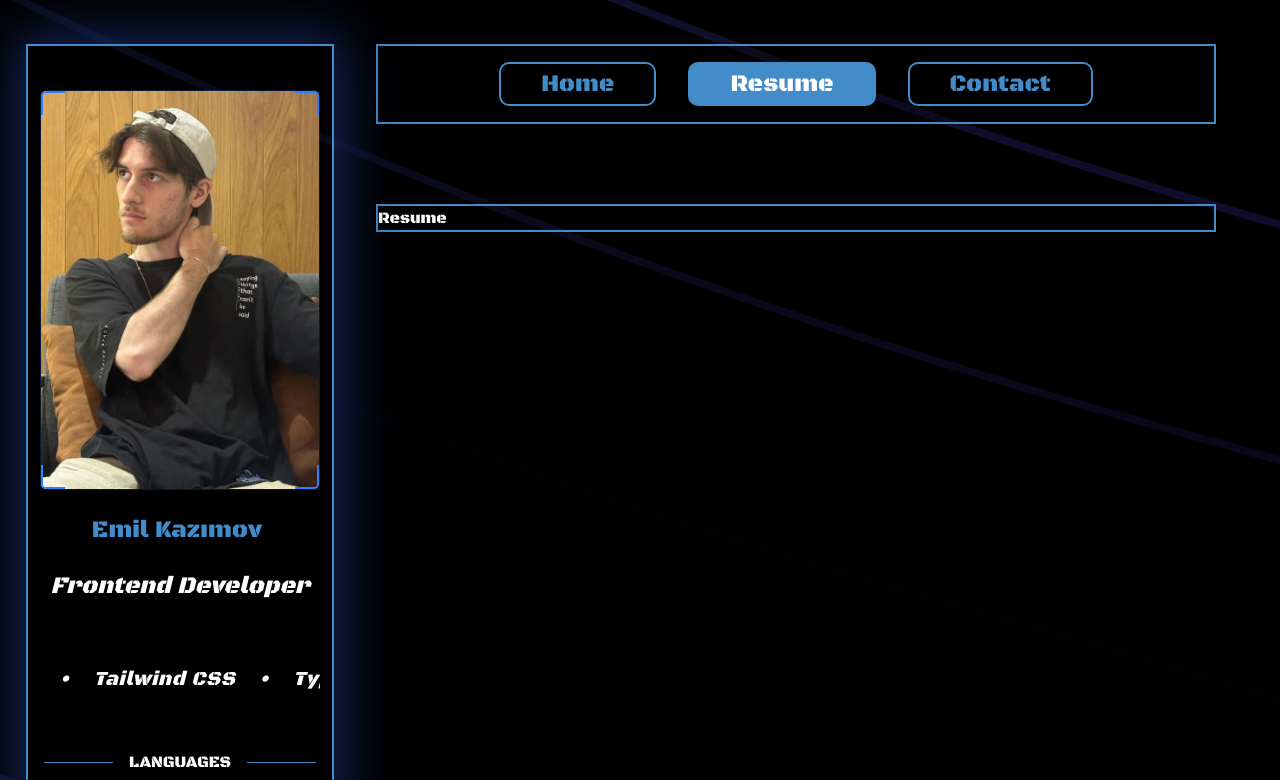
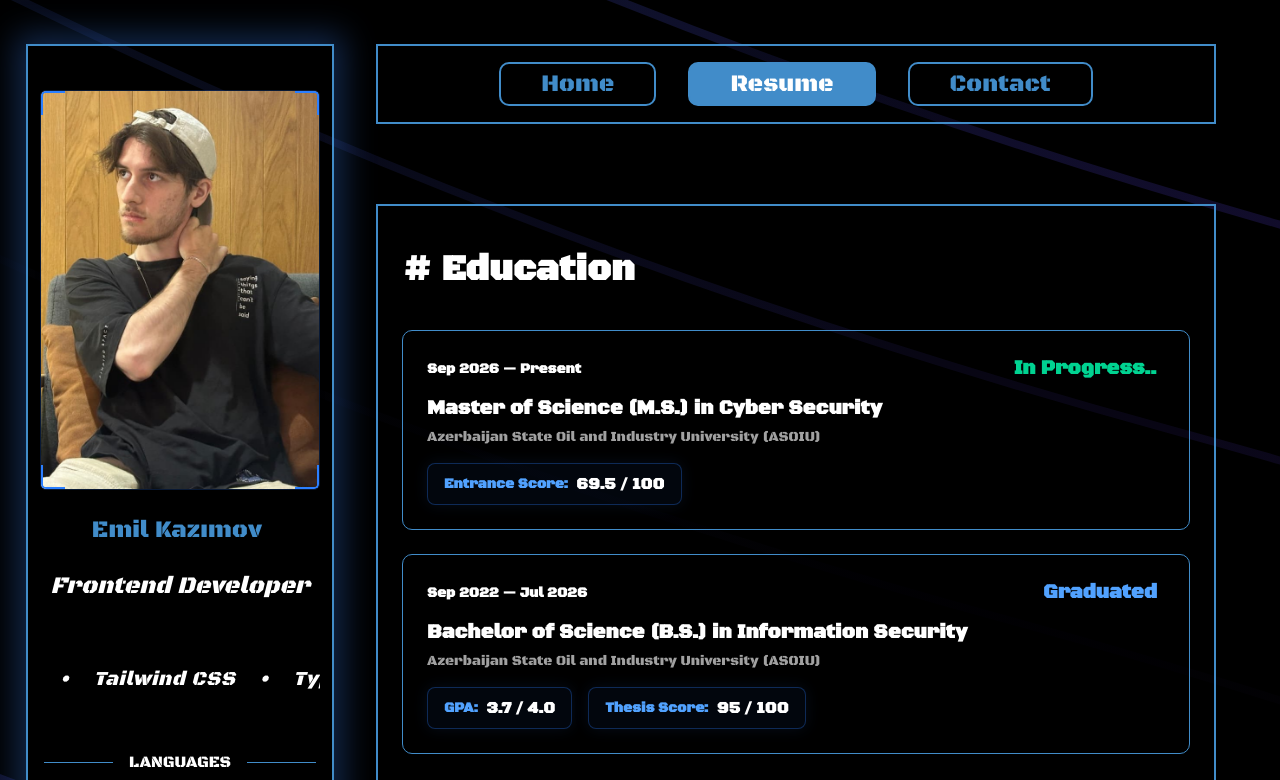
Before and after one commit to Emilhubb/Portfolio, a Next.js app: page /resume in a window 1280 px wide. Shown: the top 780 px of the page. Built offline with nearby package versions, Linux system fonts and the light colour scheme.

Commit message:
Adding education section to resume

```diff
--- a/app/layout.tsx
+++ b/app/layout.tsx
@@ -4,7 +4,7 @@ import { Black_Ops_One, Geist } from "next/font/google";
 import "./globals.css";
 import { cn } from "@/lib/utils";
 import { BackgroundBeams } from "@/components/ui/beams";
-import Navbar from "@/components/navbar components/Navbar"; // ← import your navbar
+import Navbar from "@/components/navbar components/Navbar";
 import AboutMe from "@/components/about me components/AboutMe";
 import PortfolioCard from "@/components/about me components/PortfolioCard";
 
--- a/app/resume/page.tsx
+++ b/app/resume/page.tsx
@@ -1,9 +1,9 @@
-import React from 'react'
+import ResumeDetails from "@/components/detailComponents/resumepage/ResumeDetails";
 
-const Resume = () => {
+export default function Resume() {
   return (
-    <div>Resume</div>
-  )
+    <>
+      <ResumeDetails />
+    </>
+  );
 }
-
-export default Resume
--- a/components/about me components/AboutMe.tsx
+++ b/components/about me components/AboutMe.tsx
@@ -3,7 +3,7 @@ import SocialList from "./SocialsList";
 
 const AboutMe = () => {
   return (
-    <div className="aboutme flex flex-col border-2 p-4 border-(--border-color) w-full shadow-blue-950 shadow-[0_0_50px_10px] bg-transparent backdrop-blur-[6px]  ">
+    <div className="aboutme flex flex-col border-2 p-4 border-(--border-color) w-full shadow-[0_0_30px_10px_rgba(59,130,246,0.3)] bg-transparent backdrop-blur-[6px]  ">
       <div className="flex flex-col items-center py-1">
         <p className="text-white text-4xl  text-center italic select-none py-5">
           About Me
--- a/components/about me components/MusicZone.tsx
+++ b/components/about me components/MusicZone.tsx
@@ -2,7 +2,7 @@ import React from "react";
 
 const MusicZone = () => {
   return (
-    <div className="aboutme flex flex-col border-2 p-4 border-(--border-color) w-full shadow-blue-950 shadow-[0_0_50px_10px] bg-transparent backdrop-blur-[6px]  ">
+    <div className="aboutme flex flex-col border-2 p-4 border-(--border-color) w-full shadow-[0_0_30px_10px_rgba(59,130,246,0.3)] bg-transparent backdrop-blur-[6px]  ">
       <div className="flex flex-col items-center py-1">
         <p className="text-white text-4xl  text-center italic select-none py-5">
           Music Zone
@@ -25,7 +25,7 @@ const MusicZone = () => {
           allowFullScreen
           allow="autoplay; clipboard-write; encrypted-media; fullscreen; picture-in-picture"
           loading="eager"
-          className=" shadow-blue-950 shadow-[0_10px_30px_1px] "
+          className=" shadow-[0_0_30px_10px_rgba(59,130,246,0.2)] "
         ></iframe>
       </div>
     </div>
--- a/components/about me components/PortfolioCard.tsx
+++ b/components/about me components/PortfolioCard.tsx
@@ -8,7 +8,7 @@ import MusicZone from "./MusicZone";
 const PortfolioCard = () => {
   return (
     <aside className="relative flex flex-col items-center w-78 h-auto rounded-[10px] pt-5  gap-20  ">
-      <div className="profilep p-1 border-2 border-(--border-color) shadow-blue-950 shadow-[0_0_50px_10px] bg-transparent backdrop-blur-[5px] ">
+      <div className="profilep p-1 border-2 border-(--border-color) shadow-[0_0_30px_10px_rgba(59,130,246,0.3)] bg-transparent backdrop-blur-[5px] ">
         <ImageOnly3D />
         <TypeWriter />
         <p className="text-white text-2xl py-10 text-center italic select-none">
--- a/components/detailComponents/homepage/FeaturedProjects.tsx
+++ b/components/detailComponents/homepage/FeaturedProjects.tsx
@@ -59,7 +59,7 @@ const FeaturedProjects: React.FC = () => {
             key={idx}
             href={project.link}
             target="_blank"
-            className="group relative border border-(--border-color) rounded-xl bg-black/40 backdrop-blur-sm hover:border-blue-500 transition-colors hover:transition-transform hover:scale-102 hover:-translate-y-1 duration-300 overflow-hidden"
+            className="group relative border border-(--border-color) rounded-xl bg-black/40 backdrop-blur-sm hover:border-blue-500 transition-colors hover:transition-transform hover:scale-102 hover:-translate-y-1 duration-400 overflow-hidden hover:shadow-[0_0_15px_rgba(59,130,246,0.9)] "
           >
             <div className="absolute inset-0 opacity-0 group-hover:opacity-100 transition-opacity duration-300 bg-blue-500/5 pointer-events-none z-10" />
 
--- /dev/null
+++ b/components/detailComponents/resumepage/EducationContext.tsx
@@ -0,0 +1,118 @@
+import React from "react";
+
+const EducationContext = () => {
+  interface EducationType {
+    id: number;
+    period: string;
+    degree: string;
+    institution: string;
+    status: string;
+    metrics?: {
+      gpa?: string;
+      thesisScore?: string;
+      entranceScore?: string;
+    };
+  }
+
+  const EducationData: EducationType[] = [
+    {
+      id: 1,
+      period: "Sep 2026 — Present",
+      degree: "Master of Science (M.S.) in Cyber Security",
+      institution: "Azerbaijan State Oil and Industry University (ASOIU)",
+      status: "In Progress..",
+      metrics: {
+        entranceScore: "69.5 / 100",
+      },
+    },
+    {
+      id: 2,
+      period: "Sep 2022 — Jul 2026",
+      degree: "Bachelor of Science (B.S.) in Information Security",
+      institution: "Azerbaijan State Oil and Industry University (ASOIU)",
+      status: "Graduated",
+      metrics: {
+        gpa: "3.7 / 4.0",
+        thesisScore: "95 / 100",
+      },
+    },
+  ];
+  return (
+    <div className="w-full  rounded-lg p-6 my-5  select-none">
+      <div className="flex flex-col gap-4 mb-10">
+        <span className="text-4xl font-bold text-(--primary-color)">
+          # Education
+        </span>
+      </div>
+
+      <div className="flex flex-col gap-6">
+        {EducationData.map((edu: EducationType) => {
+          const isInProgress = edu.status === "In Progress..";
+
+          return (
+            <div
+              key={edu.id}
+              className="group relative border border-(--border-color) p-6 bg-black/20 backdrop-blur-sm hover:shadow-[0_0_15px_rgba(59,130,246,0.9)] transition-shadow duration-200 rounded-lg"
+            >
+              <div className="flex items-center justify-between gap-2 mb-3 ">
+                <span className="text-sm font-semibold">{edu.period}</span>
+                <span
+                  className={`text-xl font-semibold px-2 ${
+                    isInProgress
+                      ? "text-emerald-400  border-emerald-500/30 animate-pulse"
+                      : "text-blue-400  border-blue-500/30"
+                  }`}
+                >
+                  {edu.status}
+                </span>
+              </div>
+              <h3 className="text-xl font-bold text-white mb-1 group-hover:text-blue-400 transition-colors">
+                {edu.degree}
+              </h3>
+              <p className="text-neutral-400 text-sm mb-4">{edu.institution}</p>
+
+              {edu.metrics && (
+                <div className="flex gap-4">
+                  {edu.metrics.entranceScore && (
+                    <div className="flex items-center gap-2 px-4 py-2 rounded-md border border-blue-500/30 bg-blue-500/5 backdrop-blur-sm shadow-[0_0_15px_rgba(59,130,246,0.1)]">
+                      <span className="text-sm font-semibold text-blue-400">
+                        Entrance Score:
+                      </span>
+                      <span className="text-base font-bold text-white tracking-wide">
+                        {edu.metrics.entranceScore}
+                      </span>
+                    </div>
+                  )}
+
+                  {edu.metrics.gpa && (
+                    <div className="flex items-center gap-2 px-4 py-2 rounded-md border border-blue-500/30 bg-blue-500/5 backdrop-blur-sm shadow-[0_0_15px_rgba(59,130,246,0.1)]">
+                      <span className="text-sm font-semibold text-blue-400">
+                        GPA:
+                      </span>
+                      <span className="text-base font-bold text-white tracking-wide">
+                        {edu.metrics.gpa}
+                      </span>
+                    </div>
+                  )}
+
+                  {edu.metrics.thesisScore && (
+                    <div className="flex items-center gap-2 px-4 py-2 rounded-md border border-blue-500/30 bg-blue-500/5 backdrop-blur-sm shadow-[0_0_15px_rgba(59,130,246,0.1)]">
+                      <span className="text-sm font-semibold text-blue-400">
+                        Thesis Score:
+                      </span>
+                      <span className="text-base font-bold text-white tracking-wide">
+                        {edu.metrics.thesisScore}
+                      </span>
+                    </div>
+                  )}
+                </div>
+              )}
+            </div>
+          );
+        })}
+      </div>
+    </div>
+  );
+};
+
+export default EducationContext;
--- /dev/null
+++ b/components/detailComponents/resumepage/ResumeDetails.tsx
@@ -0,0 +1,12 @@
+import React from 'react'
+import EducationContext from './EducationContext'
+
+const ResumeDetails = () => {
+  return (
+    <div>
+      <EducationContext/>
+    </div>
+  )
+}
+
+export default ResumeDetails
```
